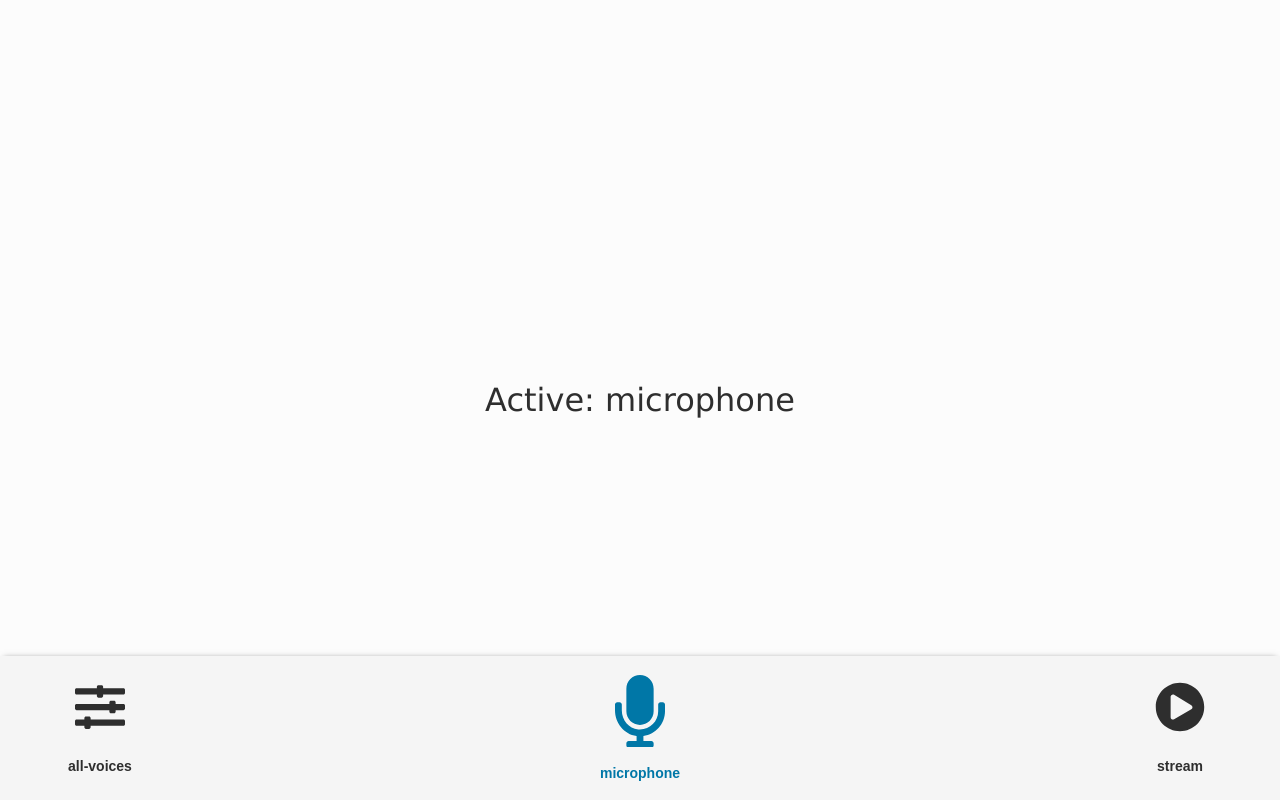
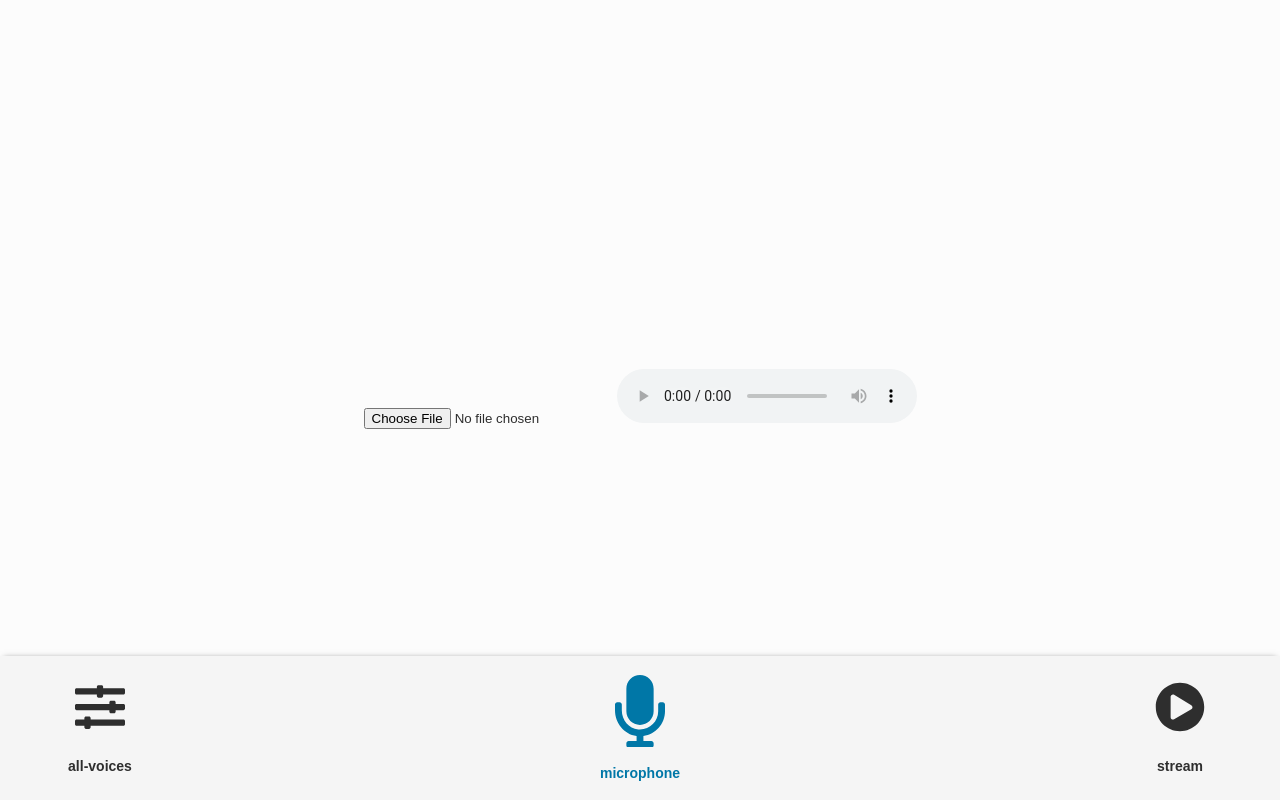
Before and after one commit to 1317n0d3/EPAM_JS_Prac_Svetashov_Konstantin, a React (Create React App) app: page /all-voices in a window 1280 px wide. Both pictures are taken after a click on the button "microphone". Built offline with nearby package versions, Linux system fonts and the light colour scheme; no server answers.

Commit message:
feat: add voices listen

```diff
--- a/src/App.sass
+++ b/src/App.sass
@@ -25,21 +25,18 @@ main
 
 .all-voices
   ul
+    font-size: 12px
+    list-style: none
+    padding: 0
+    text-align: center
+
     li
       display: flex
       justify-content: center
       align-items: center
+      margin: 8px 0
 
       span
         font-size: 12px
         margin-right: 16px
         font-weight: 600
-
-ul
-  font-size: 12px
-  list-style: none
-  padding: 0
-  text-align: center
-
-li
-  margin: 8px 0
--- a/src/components/Content/AllVoicesContent/AllVoicesContent.jsx
+++ b/src/components/Content/AllVoicesContent/AllVoicesContent.jsx
@@ -4,19 +4,26 @@ const AllVoicesContent = () => {
   const [data, setData] = useState([]),
     messages = data.map((message, index) => <li key={ index }>
         <span>{message.timeStamp.slice(4, 21)}</span>
-        <audio controls loop src={ createAudioUrl(message.audioBlob[0].data) } type="audio/mpeg"></audio>
+        <audio controls src={ createAudioUrl(message.audioBlob[0].data) } type="audio/wav"></audio>
       </li>);
 
   useEffect(() => {
     fetch('https://voicy-speaker.herokuapp.com/voices')
-      .then(response => response.json())
-      .then(json => setData(json))
+    .then(response => response.json())
+    .then(json => setData(json))
+    // setInterval(() => {
+    //   fetch('https://voicy-speaker.herokuapp.com/voices')
+    //   .then(response => response.json())
+    //   .then(json => setData(json))
+
+    //   console.log('fetching');
+    // }, 1000)
   }, []);
 
   function createAudioUrl(audioChunks) {
-    const audioBlob = new Blob(audioChunks, {type : 'audio/ogg'});
+    const buff = new Int8Array(audioChunks).buffer;
+    const audioBlob = new Blob([buff], {type : 'audio/wav'});
     const audioUrl = URL.createObjectURL(audioBlob);
-    // const audio = new Audio(audioUrl);
     return audioUrl;
   }
 
--- a/src/components/Content/MicrophoneContent/MicrophoneContent.jsx
+++ b/src/components/Content/MicrophoneContent/MicrophoneContent.jsx
@@ -3,7 +3,8 @@ import React from 'react';
 const MicrophoneContent = () => {
   return (
     <section className='current-control'>
-      <span>Active: microphone</span>
+      <input type="file" accept="audio/*" capture></input>
+      <audio id="player" controls></audio>
     </section>
   );
 }
--- a/src/components/Content/StreamContent/StreamContent.jsx
+++ b/src/components/Content/StreamContent/StreamContent.jsx
@@ -6,9 +6,9 @@ const StreamContent = ({ socket }) => {
       const audioBlob = new Blob(audioChunks);
       const audioUrl = URL.createObjectURL(audioBlob);
       const audio = new Audio(audioUrl);
-      console.log('listen');
       audio.play();
     });
+    return () => socket.off('audioMessage');
   }, [socket]);
 
   return (
```
